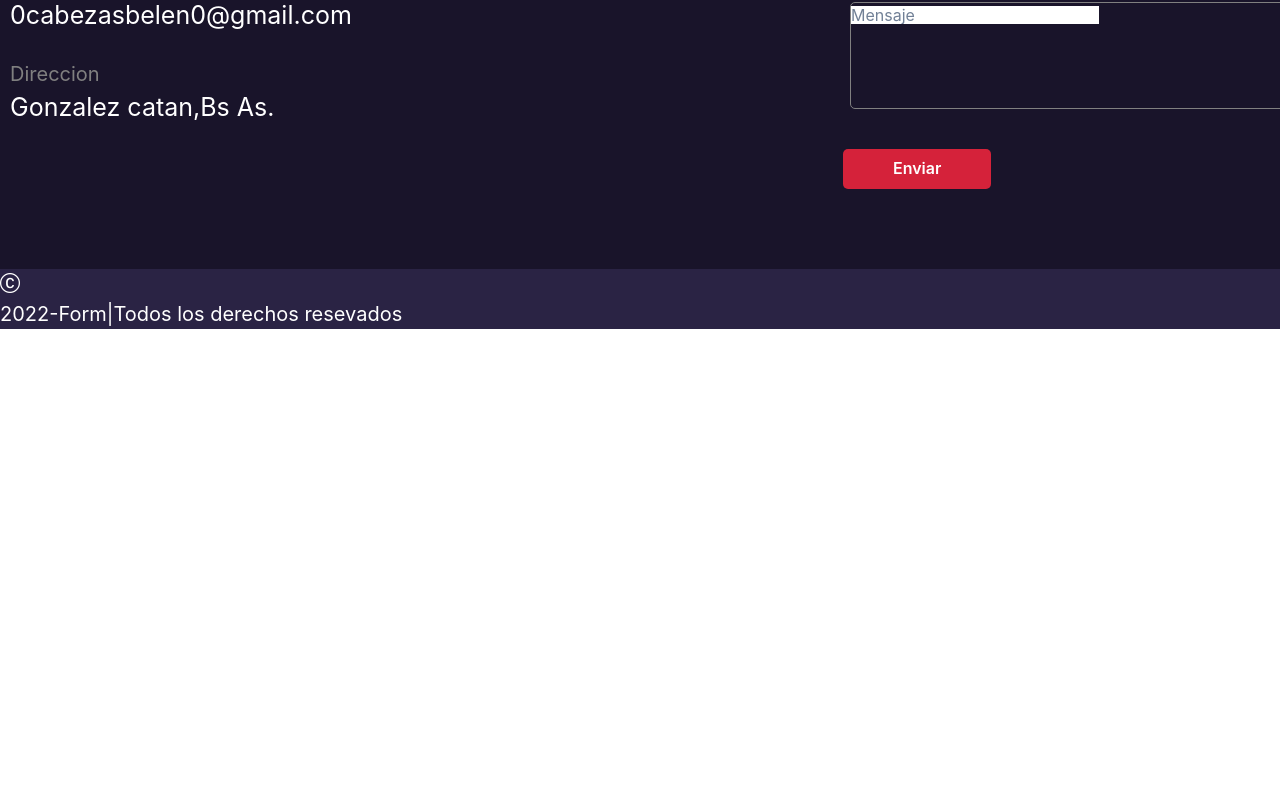
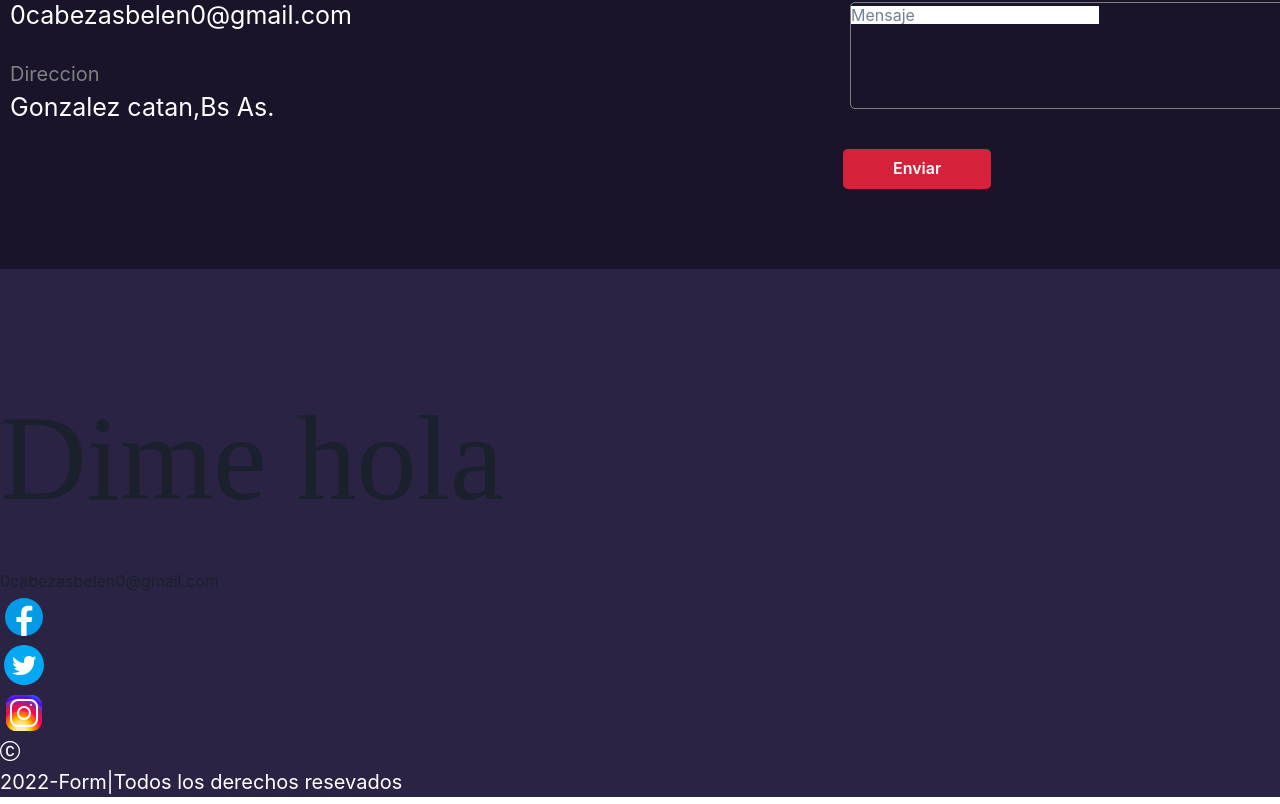
Before and after one commit to BelenCabezas/TpFinalReact, a React (Vite) app in the folder tpfinal/: page / in a window 1280 px wide. Shown: the part 5115-5919 px from the top of the page. Before the commit the page ends 5451 px from the top, so only its background shows below. Built offline with nearby package versions, Linux system fonts and the light colour scheme; a web font is replaced by a local one.

Commit message:
editando footer

```diff
--- a/tpfinal/src/Components/Footer/Footer.jsx
+++ b/tpfinal/src/Components/Footer/Footer.jsx
@@ -1,26 +1,54 @@
 import React from "react";
+import { Box, Flex, Text } from "@chakra-ui/react";
+import fbcolor from "../../assets/Iconos/fbcolor.svg";
+import twcolor from "../../assets/Iconos/twcolor.svg";
+import igcolor from "../../assets/Iconos/igcolor.svg";
+import "@fontsource/dm-serif-display";
 
-import { Box} from "@chakra-ui/react";
+const Footer = () => {
+  return (
+    <Box as="Footer" bg="#2A2344">
+      <Box
+        as="Di-hola"
+        textAlign='center'
+        color='white'
+      >
+        <Text
+       fontSize="60px"
+       fontFamily="dm-serif-display"
+       pt="100px"
+       pb="20px"><h1>Dime hola</h1></Text>
+        <a href="mailto:0cabezasbelen0@gmail,com">
+          <p>0cabezasbelen0@gmail.com</p>
+        </a>
+        <Box as="IconFinal"
+        pb='60px'>
+          <a href="https://www.facebook.com/profile.php?id=100011000144769">
+            <img src={fbcolor} />
+          </a>
+          <a href="https://x.com/be3elu">
+            <img src={twcolor} />
+          </a>
+          <a href="https://ar.linkedin.com/">
+            <img src={igcolor} />
+          </a>
+        </Box>
 
+      </Box>
 
-const Footer = () =>{
-    return(
-    <Box as="Footer"
-    bg='#2A2344'>
+      <Box
+        as="Copy"
+        justifyContent="center"
+        fontSize="20px"
+        color="white"
+        py="40px"
+      >
+        {/*<!--Icono copy-->*/}
+        <i class="bi bi-c-circle"></i>
+        <p>2022-Form|Todos los derechos resevados</p>
+      </Box>
+    </Box>
+  );
+};
 
-
-        <Box as="Copy"
-        justifyContent='center'
-        fontSize='20px'
-        color='white'
-        py='40px'>
-            {/*<!--Icono copy-->*/}
-            <i class="bi bi-c-circle"></i>
-            <p>2022-Form|Todos los derechos resevados</p>
-
-        </Box>
-      </Box>
-)
-}
-
-export {Footer}
+export { Footer };
```
Also changed, not shown: tpfinal/src/Components/Formulario/Formulario.jsx (+3 -5 lines).
